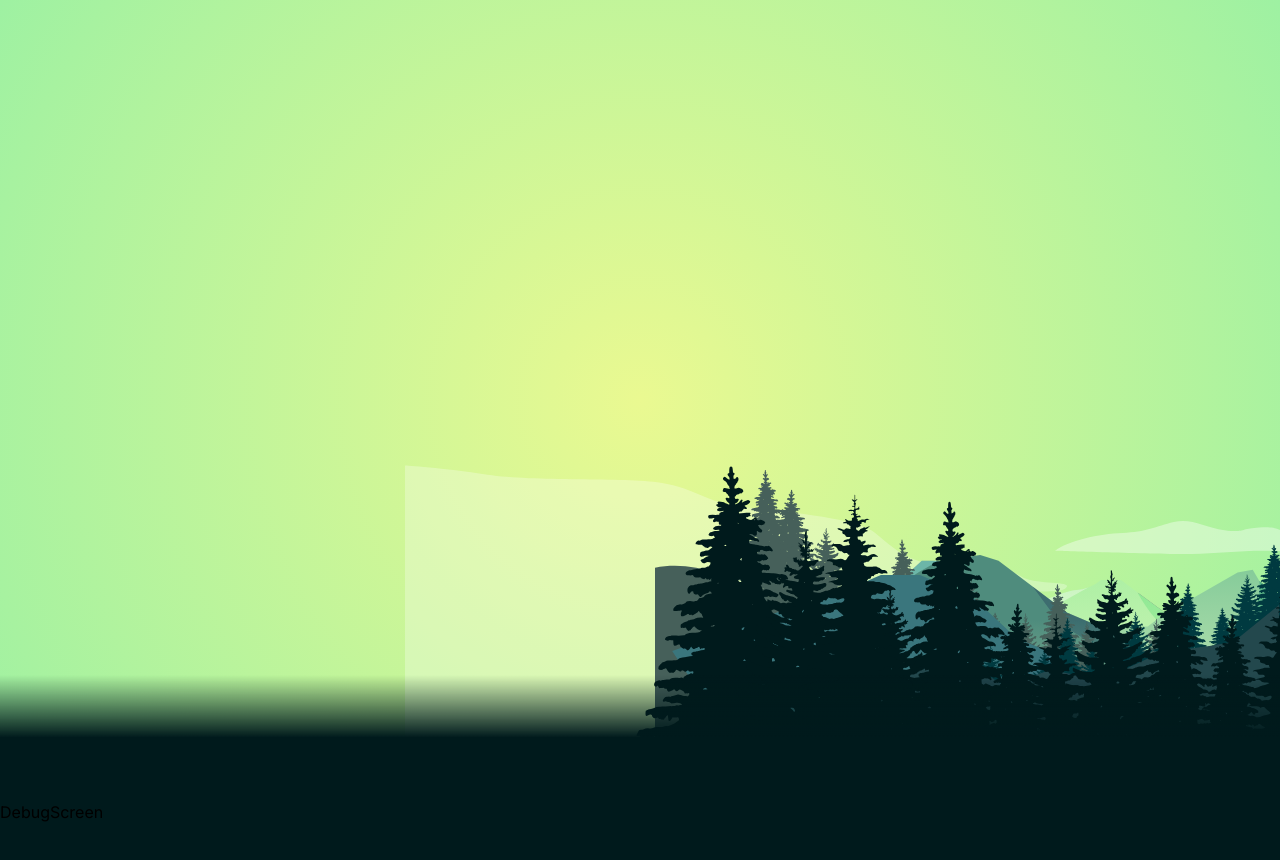
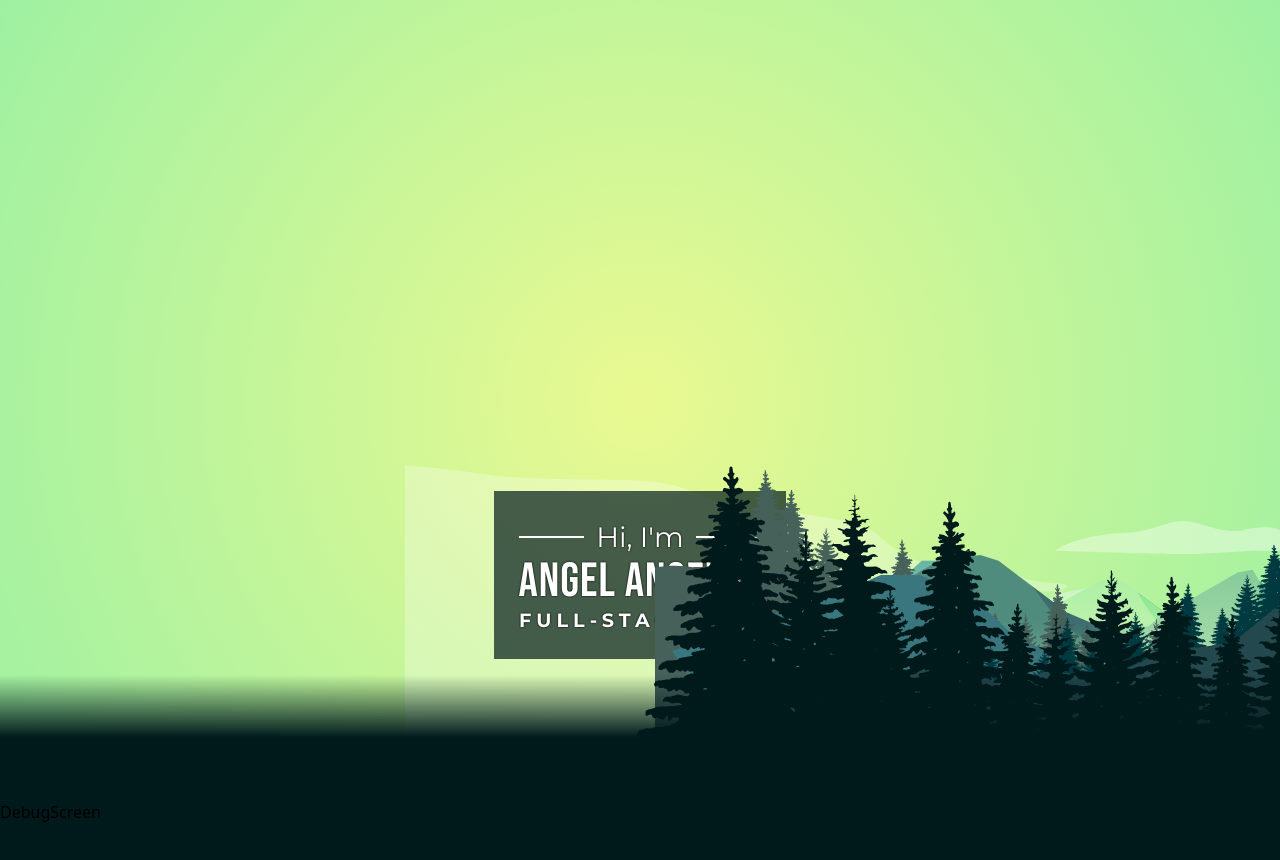
Before and after one commit to FlushBG/portfolio, a Next.js app: page / in a window 1280 px wide. Shown: the top 860 px of the page. Built offline with nearby package versions, Linux system fonts and the light colour scheme.

Commit message:
Add greeting to homescreen

```diff
--- a/screens/DebugScreen.module.scss
+++ b/screens/DebugScreen.module.scss
@@ -2,5 +2,5 @@
 
 .body {
   @include full-screen();
-  background-color: #001a1c;
+  background-color: $background-color;
 }
--- a/screens/HomeScreen/HomeScreen.module.scss
+++ b/screens/HomeScreen/HomeScreen.module.scss
@@ -1,4 +1,8 @@
 @import 'styles/variables';
+
+@mixin home-image {
+  position: absolute;
+}
 
 .body {
   height: 100vh;
@@ -12,13 +16,65 @@
   align-items: center;
 }
 
+
+.text {
+  z-index: 95;
+  background: rgba($background-color, 0.7);
+  padding: 25px;
+}
+
+.intro legend, .title, .subtitle {
+  color: white;
+  filter: drop-shadow(0 0 1px black);
+  text-align: center;
+}
+
+.intro {
+  border-top: 2px solid white;
+  & legend {
+    font-family: 'Montserrat';
+    font-size: 1.75rem;
+    padding: 0 12px;
+  }
+}
+
 .title {
-  font-family: 'Straightler Press';
-  font-size: 4.5rem;
-  z-index: 95;
-  filter: drop-shadow(0 0 1px black);
-  color: white;
+  font-family: 'Bebas Neue';
+  font-size: 3rem;
+  line-height: 3rem;
+  letter-spacing: 1px;
+  text-transform: uppercase;
 }
+
+.subtitle {
+  font-family: 'Montserrat';
+  font-size: 1.2rem;
+  font-weight: bold;
+  letter-spacing: 5px;
+  text-transform: uppercase
+}
+
+// .title,
+// .subtitle {
+//   color: white;
+//   filter: drop-shadow(0 0 2px black);
+//   text-transform: uppercase;
+//   text-align: center;
+// }
+
+// .title {
+//   font-family: 'Norwester';
+//   font-size: 2rem;
+//   line-height: 2.5rem;
+//   letter-spacing: 5px;
+// }
+
+// .subtitle {
+//   font-size: 1.25rem;
+//   font-family: 'Kollektif';
+//   letter-spacing: 5px;
+//   font-weight: bold;
+// }
 
 .bottomBar {
   position: absolute;
@@ -30,7 +86,7 @@
 }
 
 .forest1 {
-  position: absolute;
+  @include home-image();
   width: calc($sm * 2);
   height: 550px;
   bottom: -150px;
@@ -39,7 +95,7 @@
 }
 
 .mountain1 {
-  position: absolute;
+  @include home-image();
   width: $sm;
   height: 225px;
   bottom: -5px;
@@ -48,7 +104,7 @@
 }
 
 .forest2 {
-  position: absolute;
+  @include home-image();
   width: calc($sm + 50px);
   height: 300px;
   bottom: 25px;
@@ -57,7 +113,7 @@
 }
 
 .mountain2 {
-  position: absolute;
+  @include home-image();
   width: calc($sm + 200px);
   height: 325px;
   bottom: 0;
@@ -66,7 +122,7 @@
 }
 
 .forest3 {
-  position: absolute;
+  @include home-image();
   width: calc($sm + 250px);
   height: 375px;
   bottom: 55px;
@@ -75,7 +131,7 @@
 }
 
 .mountain3 {
-  position: absolute;
+  @include home-image();
   width: calc($sm + 150px);
   height: 385px;
   bottom: 100px;
@@ -84,7 +140,7 @@
 }
 
 .mountain4 {
-  position: absolute;
+  @include home-image();
   width: $sm;
   height: 295px;
   bottom: 175px;
@@ -93,7 +149,7 @@
 }
 
 .mountain5 {
-  position: absolute;
+  @include home-image();
   width: calc($sm + 50px);
   height: 295px;
   bottom: 175px;
@@ -102,7 +158,7 @@
 }
 
 .cloud1 {
-  position: absolute;
+  @include home-image();
   width: calc($sm * 2);
   height: 675px;
   bottom: 125px;
@@ -111,7 +167,7 @@
 }
 
 .birds {
-  position: absolute;
+  @include home-image();
   width: 225px;
   height: 125px;
   bottom: 415px;
@@ -120,7 +176,7 @@
 }
 
 .cloud2 {
-  position: absolute;
+  @include home-image();
   width: 325px;
   height: 225px;
   bottom: 450px;
--- a/screens/HomeScreen/HomeScreen.tsx
+++ b/screens/HomeScreen/HomeScreen.tsx
@@ -1,8 +1,9 @@
 import React from 'react';
-import { useScroll } from 'framer-motion';
+import { motion, useScroll } from 'framer-motion';
 import { imageData } from './image-data';
 import ParallaxImage from '../../components/ParallaxImage/ParallaxImage';
 import styles from './HomeScreen.module.scss';
+import useParallax from '../../hooks/useParallax';
 
 const HomeScreen: React.FC = () => {
   const screenRef = React.useRef<HTMLDivElement>(null);
@@ -10,13 +11,19 @@ const HomeScreen: React.FC = () => {
     target: screenRef,
     offset: ['end end', 'end start'],
   });
+  const y = useParallax(scrollYProgress, 0, 350);
 
   return (
     <div ref={screenRef} className={styles.body}>
       <div className={styles.bottomBar} />
-        {/* <div className={styles.title}>Hi, I&apos;m</div>
+      <motion.div style={{ y }} className={styles.text}>
+        <fieldset className={styles.intro}>
+          <legend>Hi, I&apos;m</legend>
+        </fieldset>
+        {/* <div className={styles.intro}>Hi, I&apos;m</div> */}
         <div className={styles.title}>Angel Angelov</div>
-        <div className={styles.title}>Full-Stack Developer</div> */}
+        <div className={styles.subtitle}>Full-Stack Dev</div>
+      </motion.div>
       {imageData.map((data) => (
         <ParallaxImage
           key={data.alt}
--- a/styles/_variables.scss
+++ b/styles/_variables.scss
@@ -1,5 +1,7 @@
 $sm: 575px;
 $md: 768px;
+
+$background-color: rgb(0, 26, 28);
 
 @mixin respond-to($breakpoint) {
   @media (min-width: $breakpoint) {
--- a/styles/globals.css
+++ b/styles/globals.css
@@ -1,18 +1,8 @@
-/* @import url('https://fonts.googleapis.com/css2?family=Inter:wght@400;900&display=swap'); */
-@import url('https://fonts.googleapis.com/css2?family=Inter:wght@400;900&family=Press+Start+2P&display=swap');
+@import url('https://fonts.googleapis.com/css2?family=Bebas+Neue&family=Montserrat:wght@400;700&display=swap');
 
 @tailwind base;
 @tailwind components;
 @tailwind utilities;
-
-@font-face {
-  font-family: 'Straightler Press';
-  src: url('/fonts/Straightler-Press.ttf');
-}
-
-body {
-  font-family: 'Inter', sans-serif;
-}
 
 @layer components {
   .hero-btn {
```
Also changed, not shown: public/fonts/Straightler-Press.ttf (deleted). Lines whose indentation alone changed are shown as unchanged.
